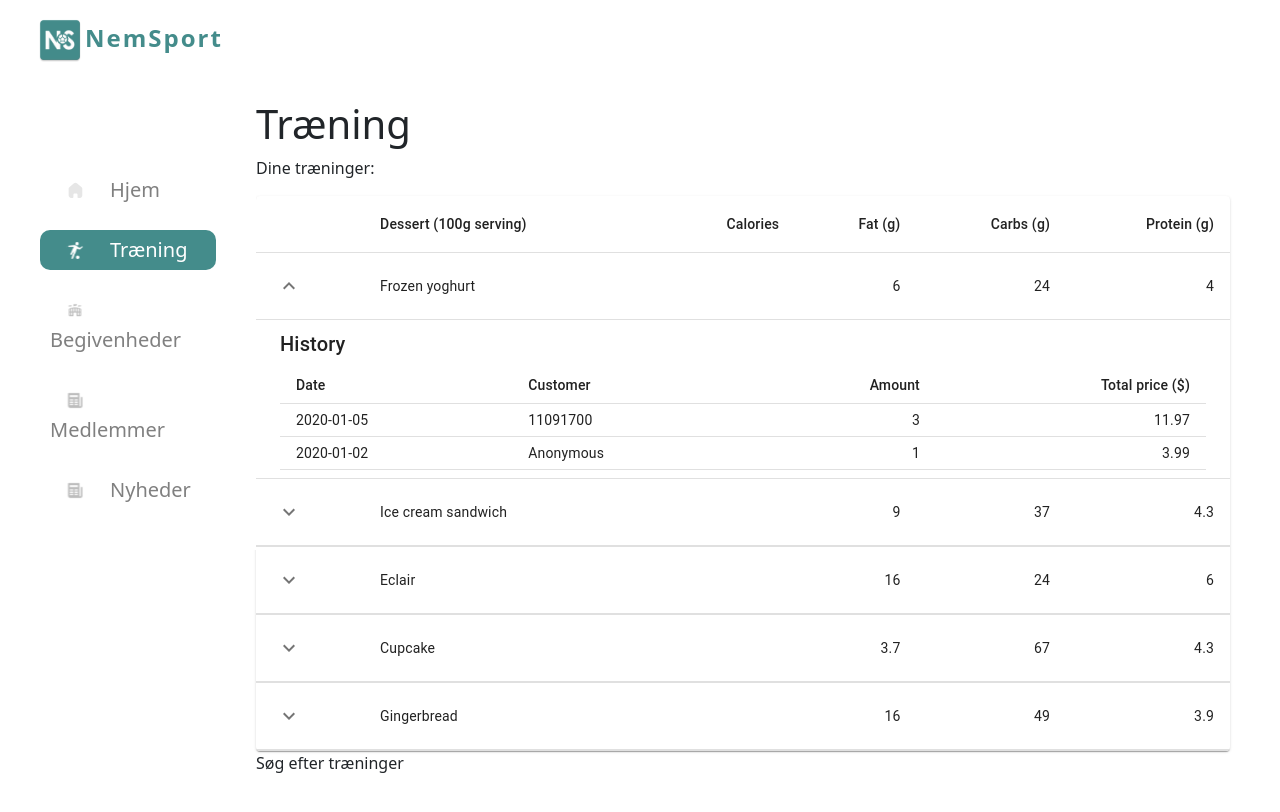
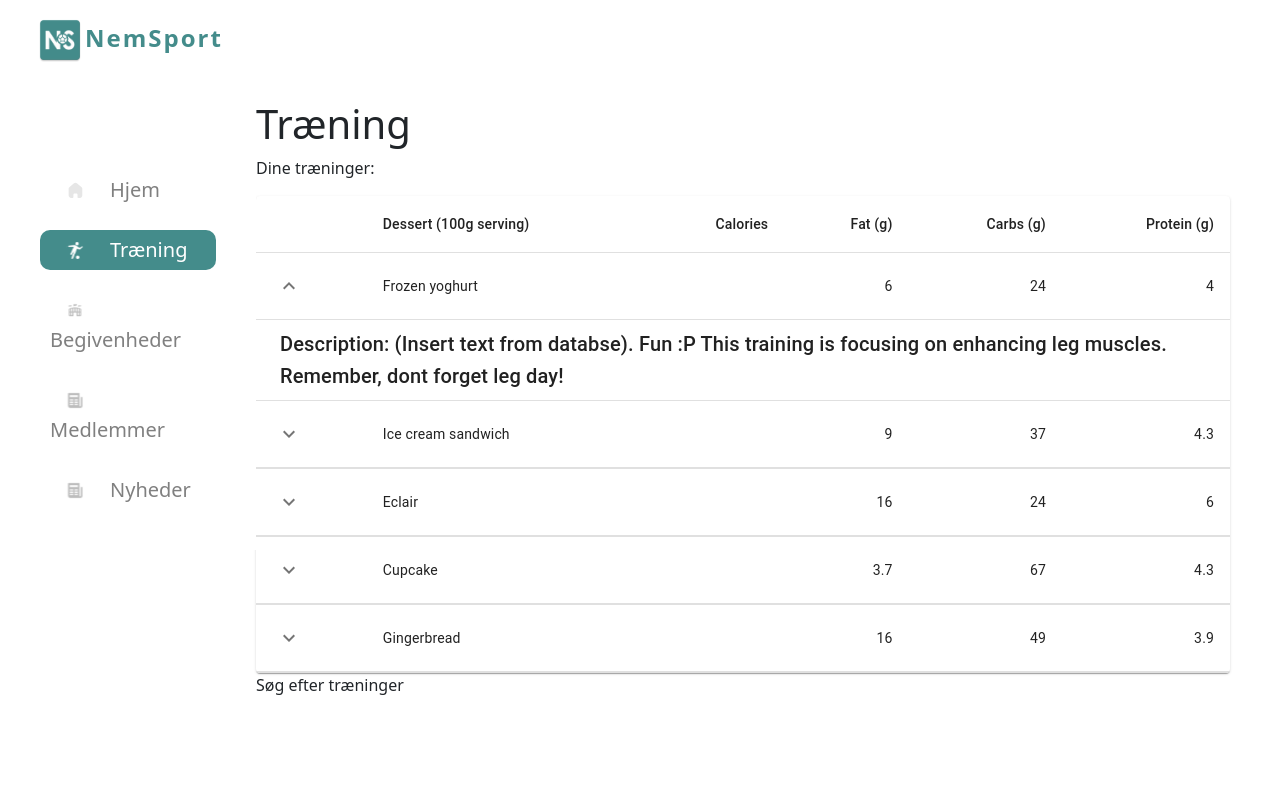
Before and after one commit to madsstorgaardnielsen/group5-proj, a React (Create React App) app in the folder fbcmanager-frontend/: page /traening in a window 1280 px wide. Both pictures are taken after a click on the button 289 px from the left and 286 px from the top of the page. Shown: the top 812 px of the page. Built offline with nearby package versions, Linux system fonts and the light colour scheme.

Commit message:
Table now adjusted to better fit information

```diff
--- a/fbcmanager-frontend/src/components/TrainingsTable.js
+++ b/fbcmanager-frontend/src/components/TrainingsTable.js
@@ -16,7 +16,7 @@ import KeyboardArrowUpIcon from '@mui/icons-material/KeyboardArrowUp';
 
 // Table inspired by MUI. https://mui.com/components/tables/
 
-function trainingstable(name, time, fat, carbs, protein, price) {
+function trainingstable(name, time, fat, carbs, protein, price, description) {
     return {
         name,
         time,
@@ -24,18 +24,7 @@ function trainingstable(name, time, fat, carbs, protein, price) {
         carbs,
         protein,
         price,
-        history: [
-            {
-                date: '2020-01-05',
-                customerId: '11091700',
-                amount: 3,
-            },
-            {
-                date: '2020-01-02',
-                customerId: 'Anonymous',
-                amount: 1,
-            },
-        ],
+        description,
     };
 }
 
@@ -68,32 +57,9 @@ function Row(props) {
                     <Collapse in={open} timeout="auto" unmountOnExit>
                         <Box sx={{ margin: 1 }}>
                             <Typography variant="h6" gutterBottom component="div">
-                                History
+                                Description:
+                                <text> (Insert text from databse). Fun :P This training is focusing on enhancing leg muscles. Remember, dont forget leg day!</text>
                             </Typography>
-                            <Table size="small" aria-label="purchases">
-                                <TableHead>
-                                    <TableRow>
-                                        <TableCell>Date</TableCell>
-                                        <TableCell>Customer</TableCell>
-                                        <TableCell align="right">Amount</TableCell>
-                                        <TableCell align="right">Total price ($)</TableCell>
-                                    </TableRow>
-                                </TableHead>
-                                <TableBody>
-                                    {row.history.map((historyRow) => (
-                                        <TableRow key={historyRow.date}>
-                                            <TableCell component="th" scope="row">
-                                                {historyRow.date}
-                                            </TableCell>
-                                            <TableCell>{historyRow.customerId}</TableCell>
-                                            <TableCell align="right">{historyRow.amount}</TableCell>
-                                            <TableCell align="right">
-                                                {Math.round(historyRow.amount * row.price * 100) / 100}
-                                            </TableCell>
-                                        </TableRow>
-                                    ))}
-                                </TableBody>
-                            </Table>
                         </Box>
                     </Collapse>
                 </TableCell>
@@ -107,13 +73,7 @@ Row.propTypes = {
         calories: PropTypes.number.isRequired,
         carbs: PropTypes.number.isRequired,
         fat: PropTypes.number.isRequired,
-        history: PropTypes.arrayOf(
-            PropTypes.shape({
-                amount: PropTypes.number.isRequired,
-                customerId: PropTypes.string.isRequired,
-                date: PropTypes.string.isRequired,
-            }),
-        ).isRequired,
+        description: PropTypes.string.isRequired,
         name: PropTypes.string.isRequired,
         price: PropTypes.number.isRequired,
         protein: PropTypes.number.isRequired,
```
